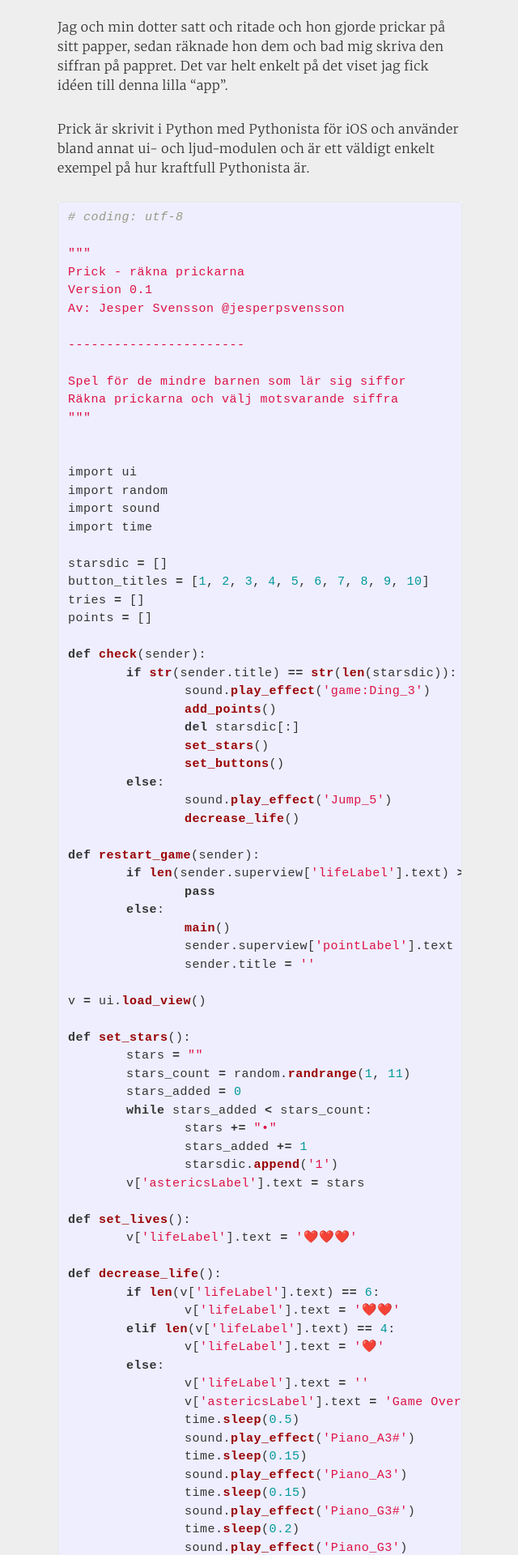
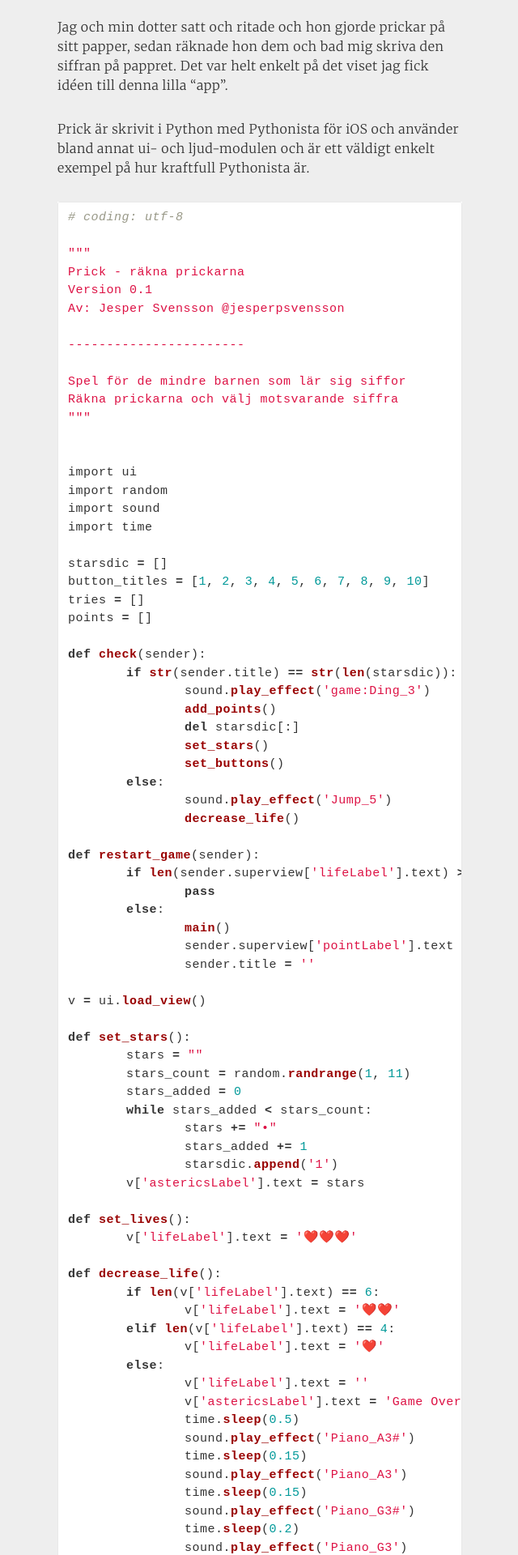
Before and after one commit to jesperpsvensson/jesperpsvensson.github.io, a Jekyll site: the page built from _posts/2015-05-22-Prick.md, in a window 1280 px wide. Shown: the part 403-2323 px from the top of the page at 81% size, without its empty margins (319-959 px from the left). Built offline with Jekyll 4.4.1, drawn with Linux system fonts in a browser that asks for light colours.

Commit message:
css changes

```diff
--- a/_sass/_base.scss
+++ b/_sass/_base.scss
@@ -131,7 +131,7 @@
     font-size: 15px;
     border: 1px solid $grey-color-light;
     border-radius: 3px;
-    background-color: #eef;
+    background-color: #ffffff;
 }
 
 code {
```
